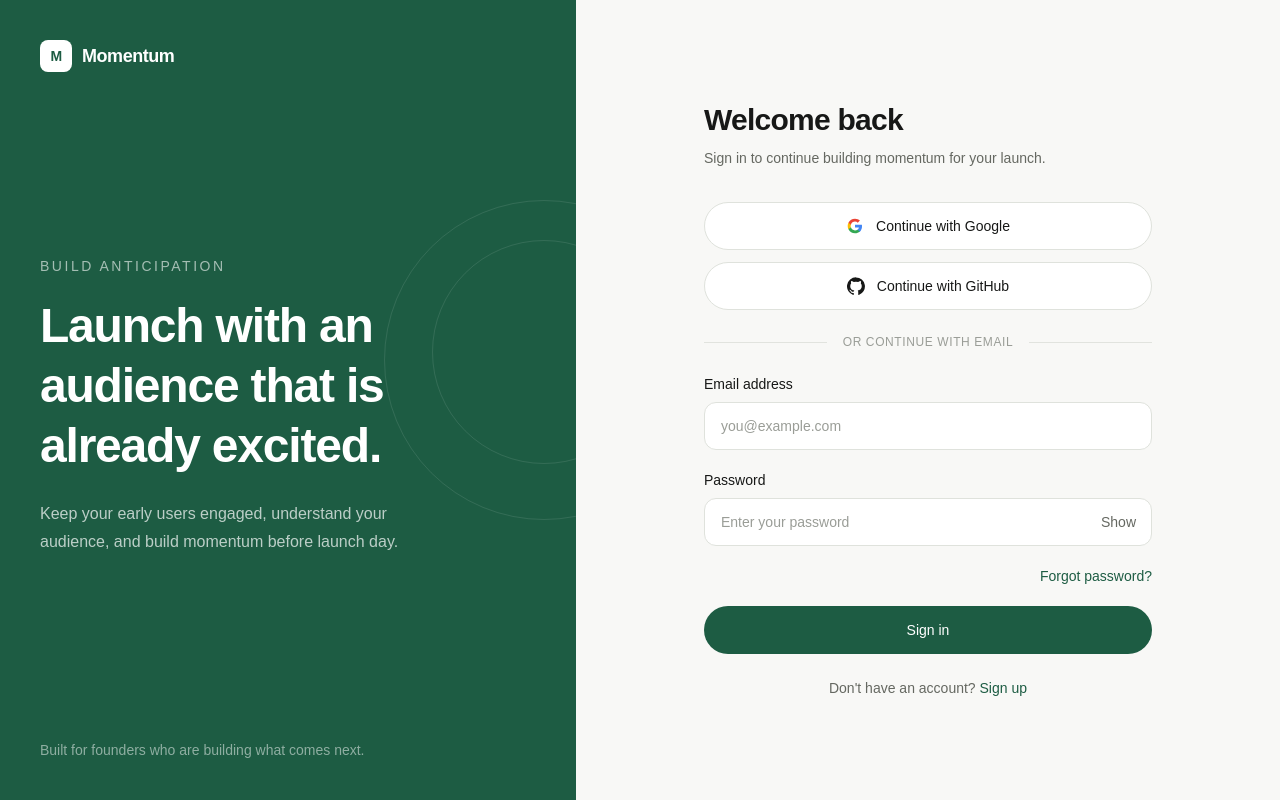
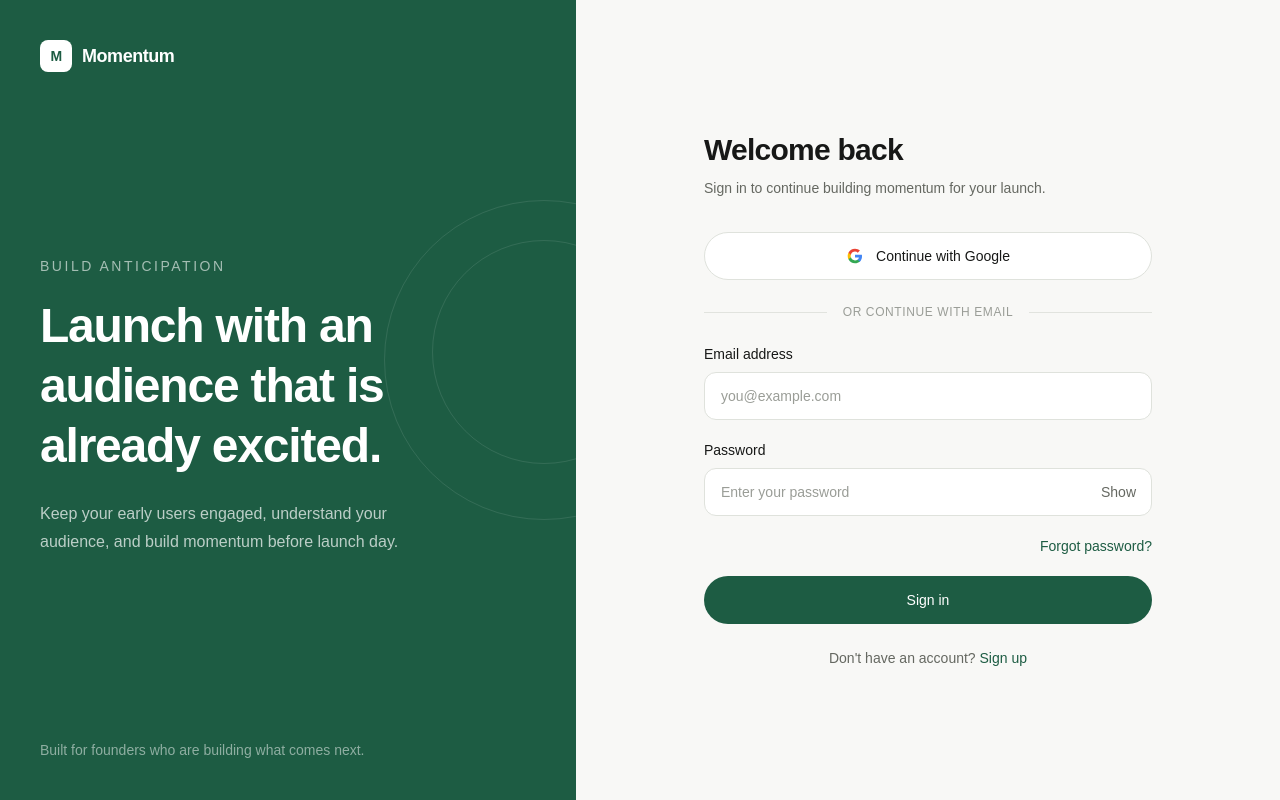
Before and after one commit to khaymanii/Momentum, a Next.js app: page /sign-in in a window 1280 px wide. Built offline with nearby package versions, Linux system fonts and the light colour scheme; no server answers.

Commit message:
fixed login ui

```diff
--- a/components/auth/AuthLayout.tsx
+++ b/components/auth/AuthLayout.tsx
@@ -7,11 +7,7 @@ type AuthLayoutProps = {
   description: string;
 };
 
-export function AuthLayout({
-  children,
-  title,
-  description,
-}: AuthLayoutProps) {
+export function AuthLayout({ children, title, description }: AuthLayoutProps) {
   return (
     <main className="min-h-screen bg-[#f8f8f6] lg:grid lg:grid-cols-[0.9fr_1.1fr]">
       {/* Brand Panel */}
@@ -50,7 +46,6 @@ export function AuthLayout({
         <div className="pointer-events-none absolute -right-20 top-[30%] h-56 w-56 rounded-full border border-white/10" />
       </section>
 
-      {/* Form Panel */}
       <section className="flex min-h-screen items-center justify-center px-6 py-12 sm:px-10 lg:px-16">
         <div className="w-full max-w-md">
           <div className="mb-8 lg:hidden">
--- a/components/auth/SignInForm.tsx
+++ b/components/auth/SignInForm.tsx
@@ -16,20 +16,52 @@ export function SignInForm() {
   const [error, setError] = useState("");
   const router = useRouter();
 
-  async function handleSubmit(event: React.FormEvent<HTMLFormElement>) {
+  async function handleSubmit(event: React.SubmitEvent<HTMLFormElement>) {
     event.preventDefault();
 
     setError("");
     setIsLoading(true);
 
-    try { const form = new FormData(event.currentTarget); const credential = await signInWithEmailAndPassword(firebaseAuth, String(form.get("email") ?? ""), String(form.get("password") ?? "")); await establishSession(credential.user); router.push("/dashboard"); router.refresh(); }
-    catch (cause) { setError(cause instanceof Error ? cause.message.replace("Firebase: ", "") : "Could not sign in."); }
-    finally { setIsLoading(false); }
+    try {
+      const form = new FormData(event.currentTarget);
+      const credential = await signInWithEmailAndPassword(
+        firebaseAuth,
+        String(form.get("email") ?? ""),
+        String(form.get("password") ?? ""),
+      );
+      await establishSession(credential.user);
+      router.push("/dashboard");
+      router.refresh();
+    } catch (cause) {
+      setError(
+        cause instanceof Error
+          ? cause.message.replace("Firebase: ", "")
+          : "Could not sign in.",
+      );
+    } finally {
+      setIsLoading(false);
+    }
   }
 
   return (
     <>
-      <SocialLogin onSuccess={async (user) => { setIsLoading(true); setError(""); try { await establishSession(user); router.push("/dashboard"); router.refresh(); } catch (cause) { setError(cause instanceof Error ? cause.message : "Could not sign in."); } finally { setIsLoading(false); } }} />
+      <SocialLogin
+        onSuccess={async (user) => {
+          setIsLoading(true);
+          setError("");
+          try {
+            await establishSession(user);
+            router.push("/dashboard");
+            router.refresh();
+          } catch (cause) {
+            setError(
+              cause instanceof Error ? cause.message : "Could not sign in.",
+            );
+          } finally {
+            setIsLoading(false);
+          }
+        }}
+      />
 
       <AuthDivider />
 
@@ -41,10 +73,7 @@ export function SignInForm() {
           placeholder="you@example.com"
         />
 
-        <PasswordInput
-          label="Password"
-          name="password"
-        />
+        <PasswordInput label="Password" name="password" />
 
         <div className="flex justify-end">
           <Link
--- a/components/auth/SocialLogin.tsx
+++ b/components/auth/SocialLogin.tsx
@@ -1,6 +1,10 @@
-import GithubIcon from "@/public/Icon/github";
 import GoogleIcon from "@/public/Icon/google";
-import { GithubAuthProvider, GoogleAuthProvider, signInWithPopup, User } from "firebase/auth";
+import {
+  GithubAuthProvider,
+  GoogleAuthProvider,
+  signInWithPopup,
+  User,
+} from "firebase/auth";
 import { firebaseAuth } from "@/lib/firebase-client";
 
 type SocialLoginProps = {
@@ -9,14 +13,14 @@ type SocialLoginProps = {
   onSuccess?: (user: User) => Promise<void>;
 };
 
-export function SocialLogin({
-  onGoogleClick,
-  onGithubClick,
-  onSuccess,
-}: SocialLoginProps) {
-  async function signIn(provider: GoogleAuthProvider | GithubAuthProvider, fallback?: () => void) {
+export function SocialLogin({ onGoogleClick, onSuccess }: SocialLoginProps) {
+  async function signIn(
+    provider: GoogleAuthProvider | GithubAuthProvider,
+    fallback?: () => void,
+  ) {
     if (fallback) return fallback();
-    if (onSuccess) await onSuccess((await signInWithPopup(firebaseAuth, provider)).user);
+    if (onSuccess)
+      await onSuccess((await signInWithPopup(firebaseAuth, provider)).user);
   }
   return (
     <div className="space-y-3">
@@ -28,15 +32,6 @@ export function SocialLogin({
         <GoogleIcon />
         Continue with Google
       </button>
-
-      <button
-        type="button"
-        onClick={() => signIn(new GithubAuthProvider(), onGithubClick)}
-        className="flex h-12 w-full items-center justify-center gap-3 rounded-full border border-[#dfe2dc] bg-white text-sm font-medium text-[#171817] transition-all hover:border-[#c8ccc5] hover:bg-[#fafaf9] active:scale-[0.99]"
-      >
-        <GithubIcon />
-        Continue with GitHub
-      </button>
     </div>
   );
 }
```
